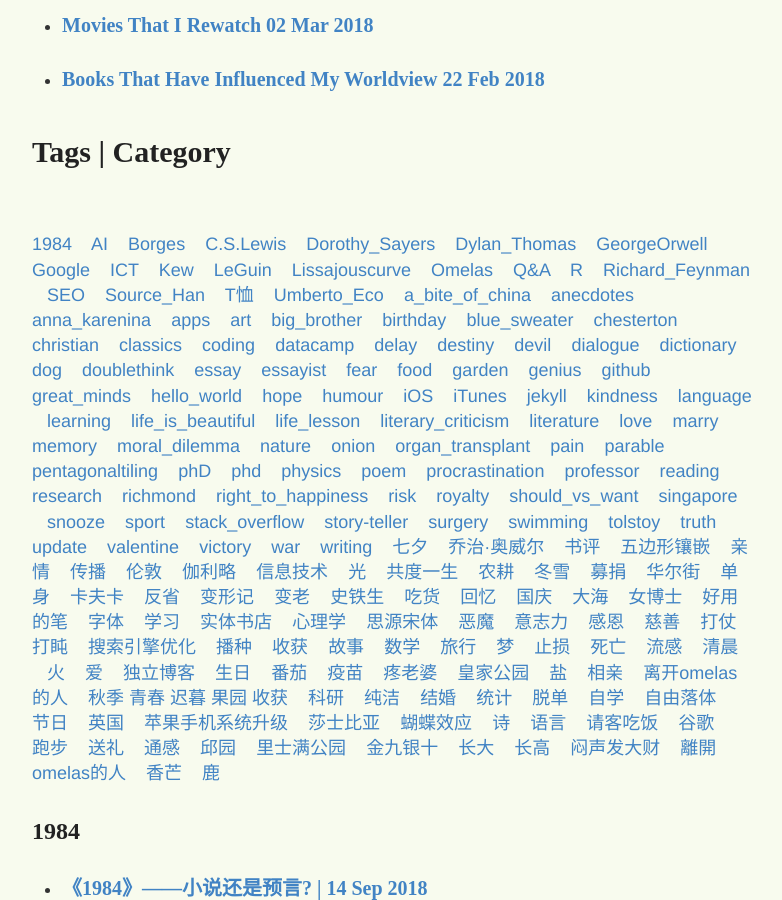
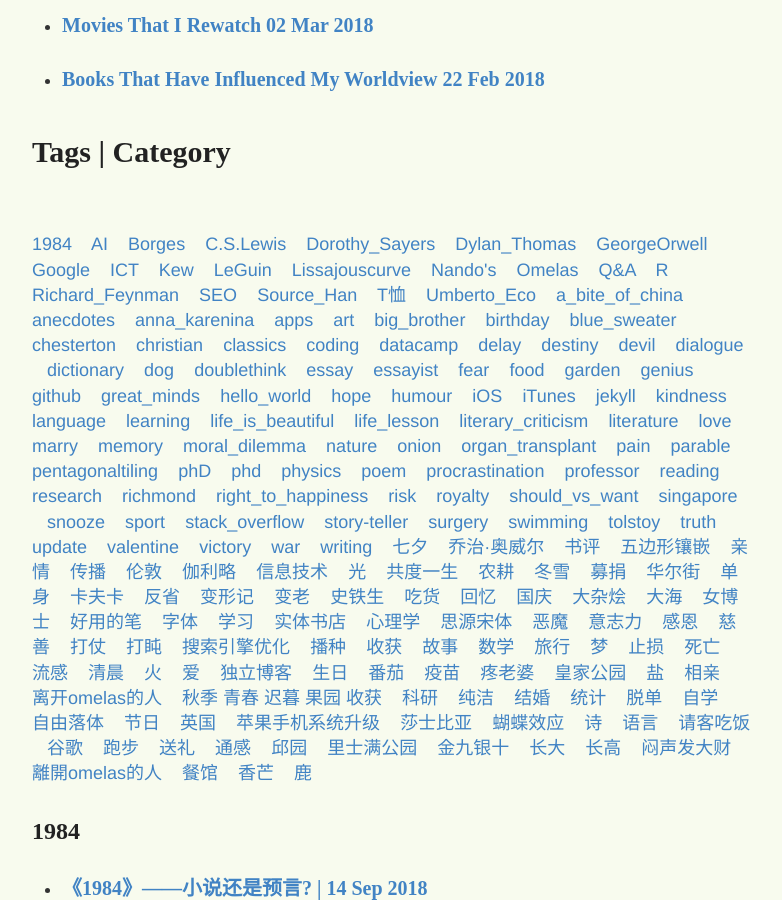
Before and after one commit to yihanxu/yihanxu.github.io, a Jekyll site: the page built from tree.md, in a window 1280 px wide and 900 px high, scrolled down 6724 px. Shown: the whole window, without its empty margins (248-1030 px from the left). Built offline with Jekyll 4.4.1, drawn with Linux system fonts in a browser that asks for light colours; some of the changed text lies outside the part shown.

Commit message:
add tags

```diff
--- a/_posts/2019-5-24-nandos.md
+++ b/_posts/2019-5-24-nandos.md
@@ -2,7 +2,7 @@
 layout: post
 comments: true
 title: "Nando's"
-tags:
+tags: Nando's 餐馆 大杂烩 英国
 category: 这就是生活
 ---
 
```
